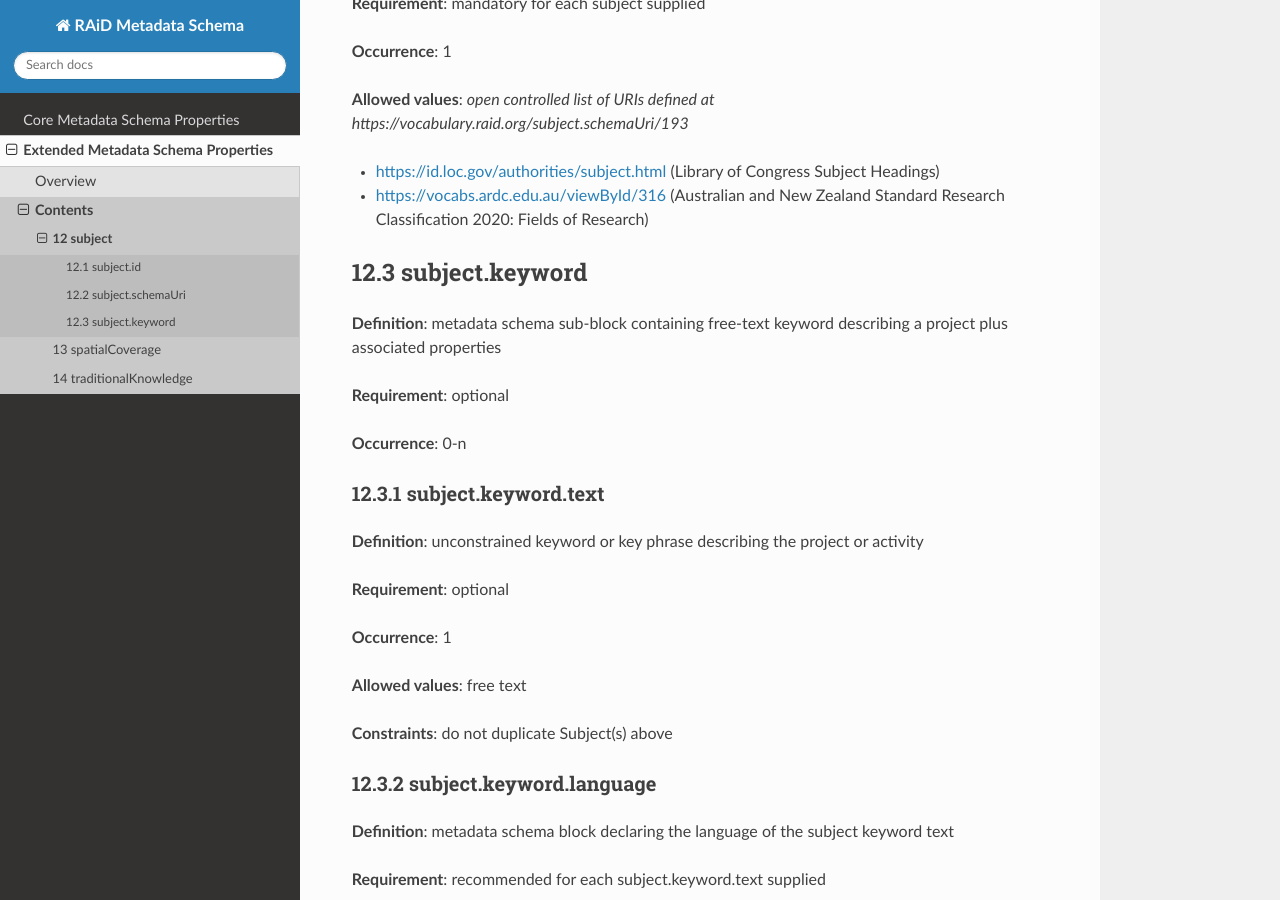
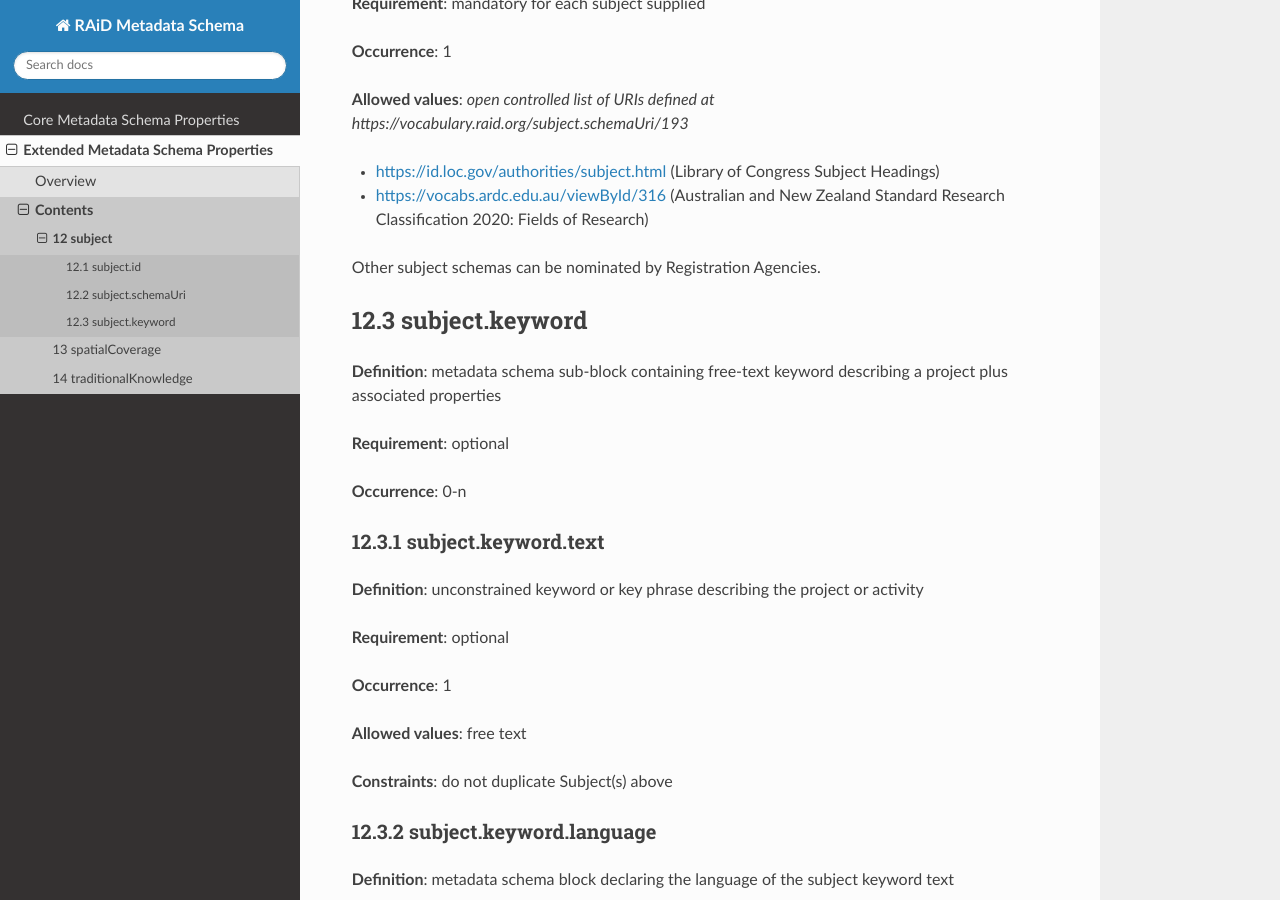
Before and after one commit to au-research/raid-metadata, a Sphinx documentation site: the page built from rtd/docs/source/extended/subjects.rst, in a window 1280 px wide and 900 px high, scrolled down 1004 px. Built offline with Sphinx 7.4.7 and the Read the Docs theme 3.1.0, drawn with Linux system fonts in a browser that asks for light colours; pages that are not in the unit, such as notebooks, are missing from menus.

Commit message:
Update subjects.rst
Line 51: Made explicit that RAs can add to the controlled list (cf 13.2)

```diff
--- a/rtd/docs/source/extended/subjects.rst
+++ b/rtd/docs/source/extended/subjects.rst
@@ -47,6 +47,8 @@
 
 * https://id.loc.gov/authorities/subject.html (Library of Congress Subject Headings)
 * https://vocabs.ardc.edu.au/viewById/316 (Australian and New Zealand Standard Research Classification 2020: Fields of Research)
+
+Other subject schemas can be nominated by Registration Agencies.
 
 .. _12.3-subject.keyword:
 
```
